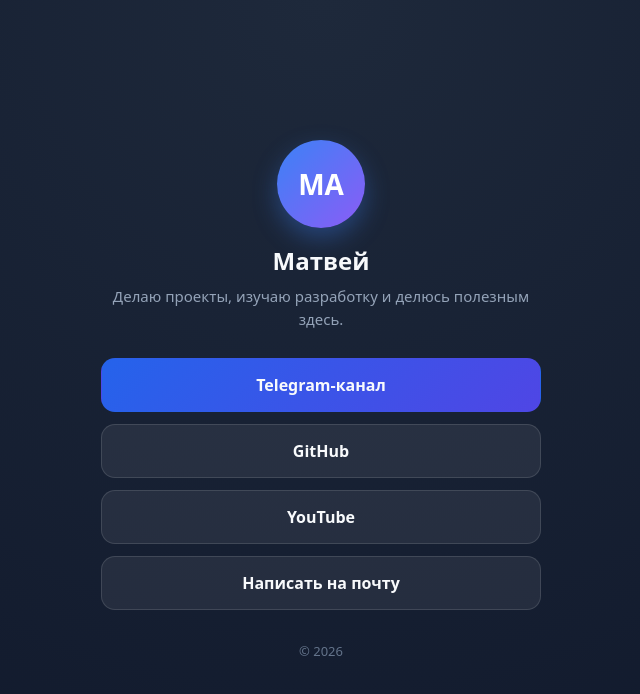
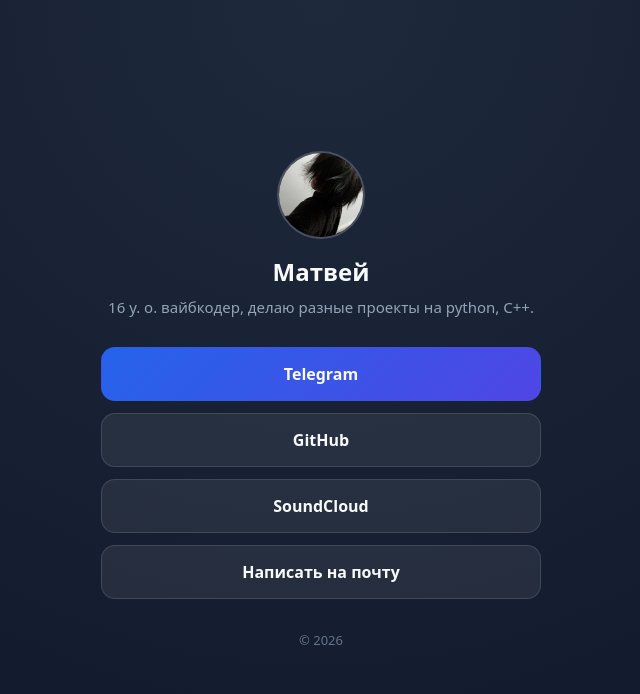
Before and after one commit to zxckill666/my-bio-site, a plain HTML site: page index.html in a window 1280 px wide. Shown: the whole page, without its empty margins (319-959 px from the left). Drawn offline with Linux system fonts and the light colour scheme.

Commit message:
Add files via upload

```diff
--- a/index.html
+++ b/index.html
@@ -9,23 +9,22 @@
 <body>
   <main class="container">
     <header class="profile">
-      <!-- Замените src на путь к вашему фото (например, avatar.jpg в той же папке) -->
-      <div class="avatar" aria-hidden="true">МА</div>
+      <img class="avatar-img" src="avatar.jpg" alt="Аватар">
       <h1>Матвей</h1>
-      <p class="bio">Делаю проекты, изучаю разработку и делюсь полезным здесь.</p>
+      <p class="bio">16 y. o. вайбкодер, делаю разные проекты на python, C++.</p>
     </header>
 
     <nav class="links" aria-label="Основные ссылки">
-      <a class="link-btn primary" href="https://t.me/username" target="_blank" rel="noopener">
-        Telegram-канал
+      <a class="link-btn primary" href="https://t.me/sekailauren" target="_blank" rel="noopener">
+        Telegram
       </a>
-      <a class="link-btn" href="https://github.com/username" target="_blank" rel="noopener">
+      <a class="link-btn" href="https://github.com/zxckill666" target="_blank" rel="noopener">
         GitHub
       </a>
-      <a class="link-btn" href="https://youtube.com/@username" target="_blank" rel="noopener">
-        YouTube
+      <a class="link-btn" href="https://soundcloud.com/kawaimonster87" target="_blank" rel="noopener">
+        SoundCloud
       </a>
-      <a class="link-btn" href="mailto:hello@example.com">
+      <a class="link-btn" href="mailto:bilyaeva.02031993@outlook.com">
         Написать на почту
       </a>
     </nav>
```
